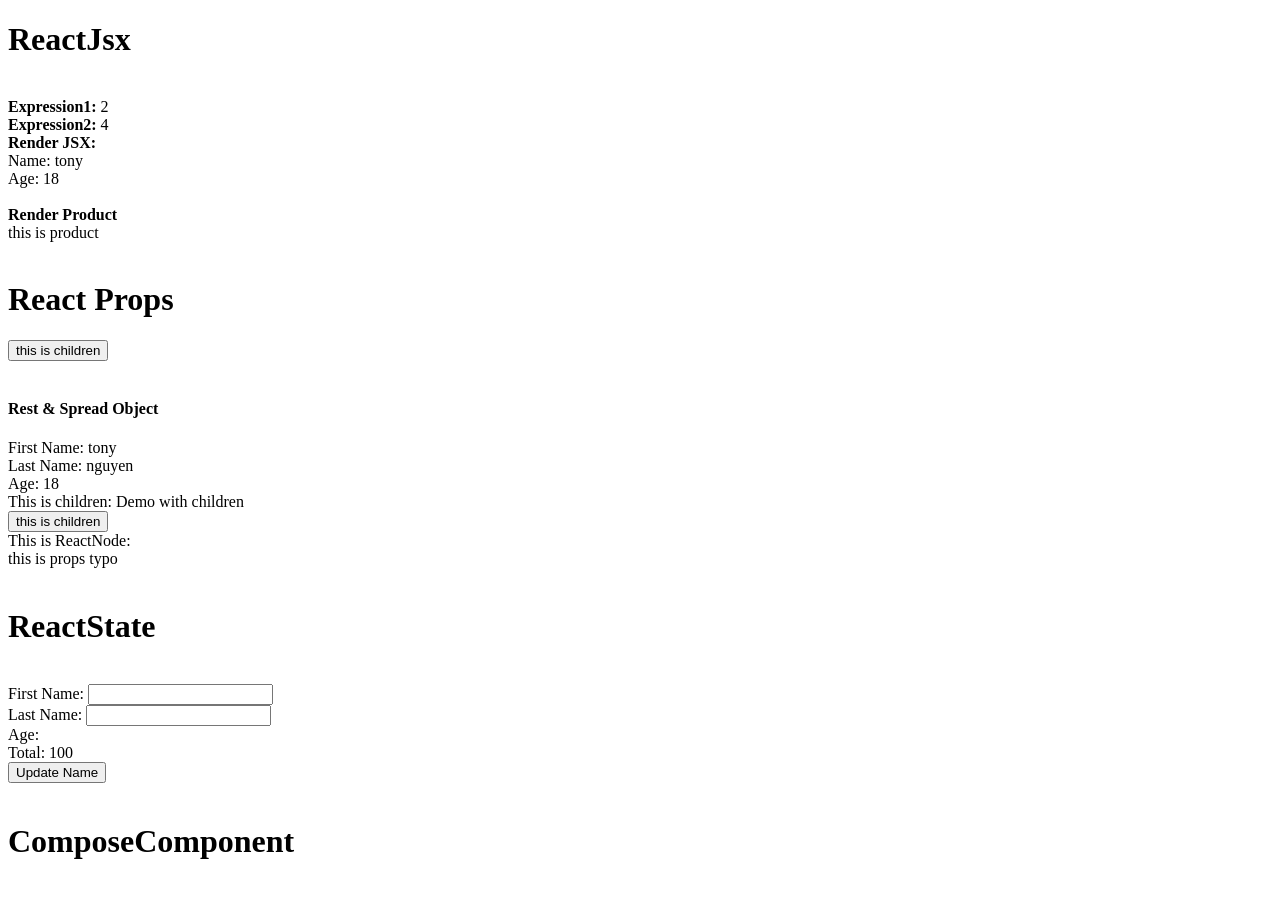
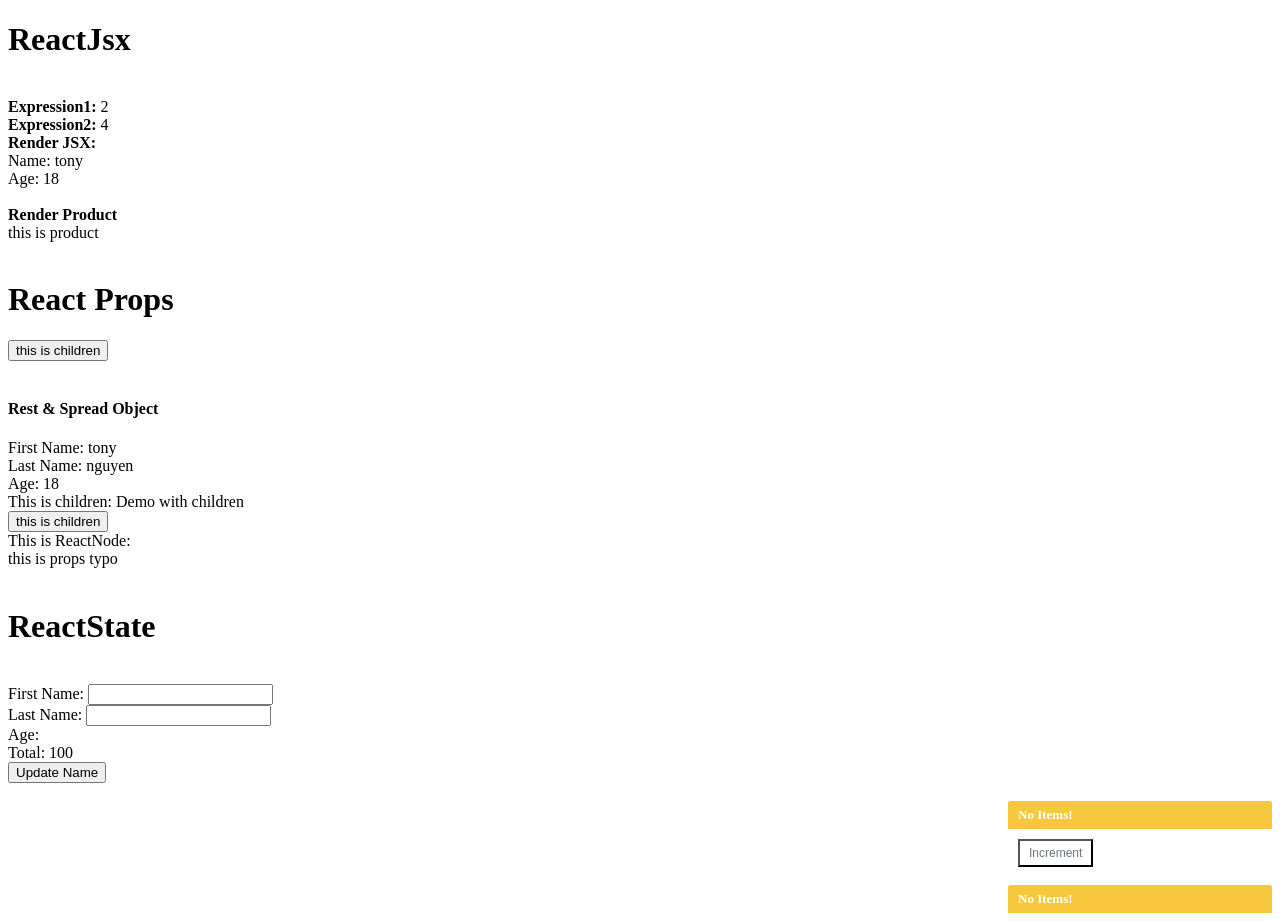
Before and after one commit to Khang151603/utilmate-react, a React (Vite) app: page / in a window 1280 px wide. Shown: the top 921 px of the page. Built offline with nearby package versions, Linux system fonts and the light colour scheme.

Commit message:
13-Add sample-app composecomponent

```diff
--- /dev/null
+++ b/src/pages/sample-app/compose-component/components/button.tsx
@@ -0,0 +1,16 @@
+import type { ReactNode } from 'react'
+
+interface ButtonProps {
+  children: ReactNode
+  className?: string
+}
+
+function Button({ children, className }: ButtonProps) {
+  return (
+    <button className={className} type='button'>
+      {children}
+    </button>
+  )
+}
+
+export default Button
--- /dev/null
+++ b/src/pages/sample-app/compose-component/components/items.tsx
@@ -0,0 +1,18 @@
+import Button from './button'
+import Text from './text'
+import myCss from '../compose-component.module.css'
+
+function Items() {
+  return (
+    <article className={myCss.item}>
+      <h2 className={myCss.title}>
+        <Text>No Items!</Text>
+      </h2>
+      <div className={myCss.actions}>
+        <Button className={myCss.button}>Increment</Button>
+      </div>
+    </article>
+  )
+}
+
+export default Items
--- /dev/null
+++ b/src/pages/sample-app/compose-component/components/text.tsx
@@ -0,0 +1,10 @@
+import type { ReactNode } from 'react'
+interface TextProps {
+  children: ReactNode
+}
+
+function Text({ children }: TextProps) {
+  return <span>{children}</span>
+}
+
+export default Text
--- /dev/null
+++ b/src/pages/sample-app/compose-component/compose-component.module.css
@@ -0,0 +1,38 @@
+.items {
+  display: grid;
+  gap: 8px;
+  width: min(100%, 264px);
+  margin-left: auto;
+}
+
+.item {
+  overflow: hidden;
+  border-radius: 2px;
+  background-color: #fff;
+}
+
+.title {
+  margin: 0;
+  padding: 6px 10px;
+  background-color: #f7c83e;
+  color: #fff;
+  font-size: 13px;
+  font-weight: 600;
+}
+
+.actions {
+  padding: 10px;
+}
+
+.button {
+  padding: 5px 9px;
+  background-color: #fff;
+  color: #687780;
+  font-size: 12px;
+}
+
+.button:hover {
+  background-color: #7d898f;
+  border-color: #7d898f;
+  color: #fff;
+}
--- a/src/pages/sample-app/compose-component/compose-component.tsx
+++ b/src/pages/sample-app/compose-component/compose-component.tsx
@@ -1,13 +1,13 @@
-import React from 'react'
+import Items from './components/items'
+import myCss from './compose-component.module.css'
 
 function ComposeComponent() {
   return (
-    <div>
-      <h1 className='product'>ComposeComponent</h1>
-    </div>
+    <section className={myCss.items} aria-label='Items'>
+      <Items />
+      <Items />
+    </section>
   )
 }
 
 export default ComposeComponent
-
-// justify=-content -> inline cs
```
Also changed, not shown: 1 other file (tests, documents, lock files or other folders).
